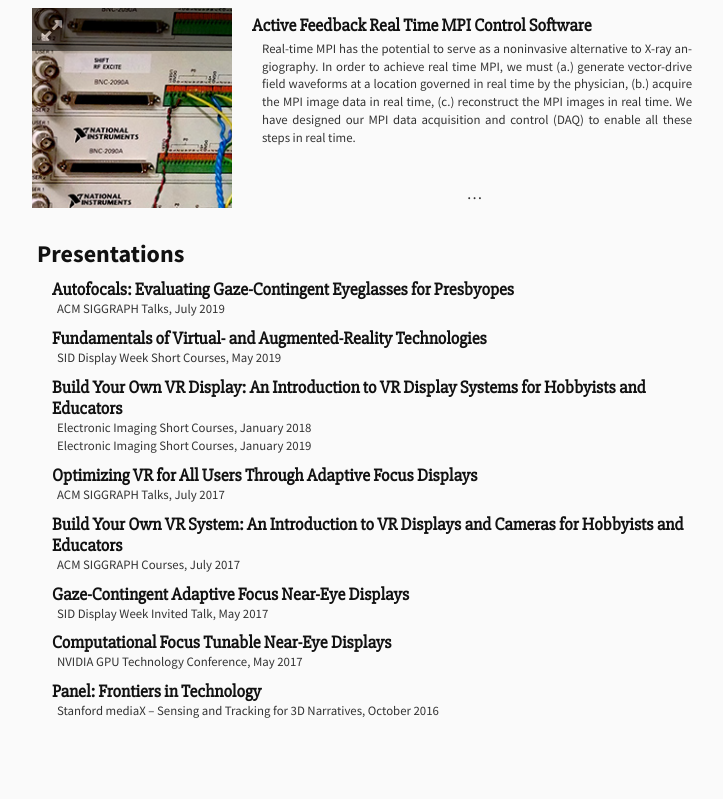
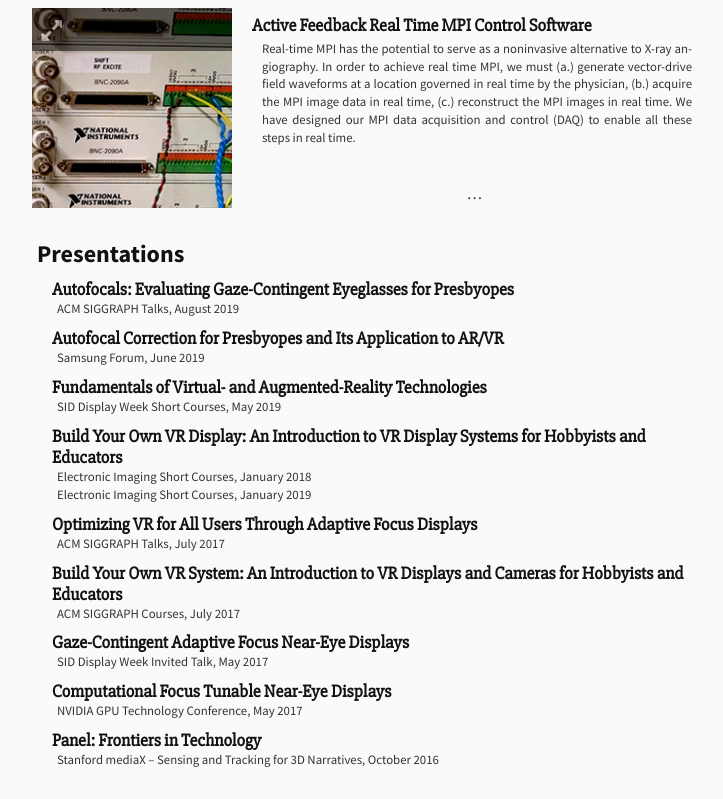
Before and after one commit to nitishpdmn/nitishpdmn.github.io, a plain HTML site: page index.html in a window 1280 px wide. Shown: the part 1693-2492 px from the top of the page, without its empty margins (418-1141 px from the left). Before the commit the page ends 2443 px from the top, so only its background shows below. Drawn offline with Linux system fonts and the light colour scheme; files whose address does not match are found by name.

Commit message:
add samsung forum talk

```diff
--- a/index.html
+++ b/index.html
@@ -408,7 +408,11 @@
             <h1 class="title">Presentations</h1>
             <div class="talk" data-year="2019" data-journal="SIGGRAPH (Talks)">
                 <h2>Autofocals: Evaluating Gaze-Contingent Eyeglasses for Presbyopes</h2>
-                <p>ACM SIGGRAPH Talks, July 2019</p>
+                <p>ACM SIGGRAPH Talks, August 2019</p>
+            </div>
+            <div class="talk" data-year="2019" data-journal="Samsung Forum">
+                <h2>Autofocal Correction for Presbyopes and Its Application to AR/VR</h2>
+                <p>Samsung Forum, June 2019</p>
             </div>
             <div class="talk" data-year="2019" data-journal="SID">
                 <h2>Fundamentals of Virtual- and Augmented-Reality Technologies</h2>
```
